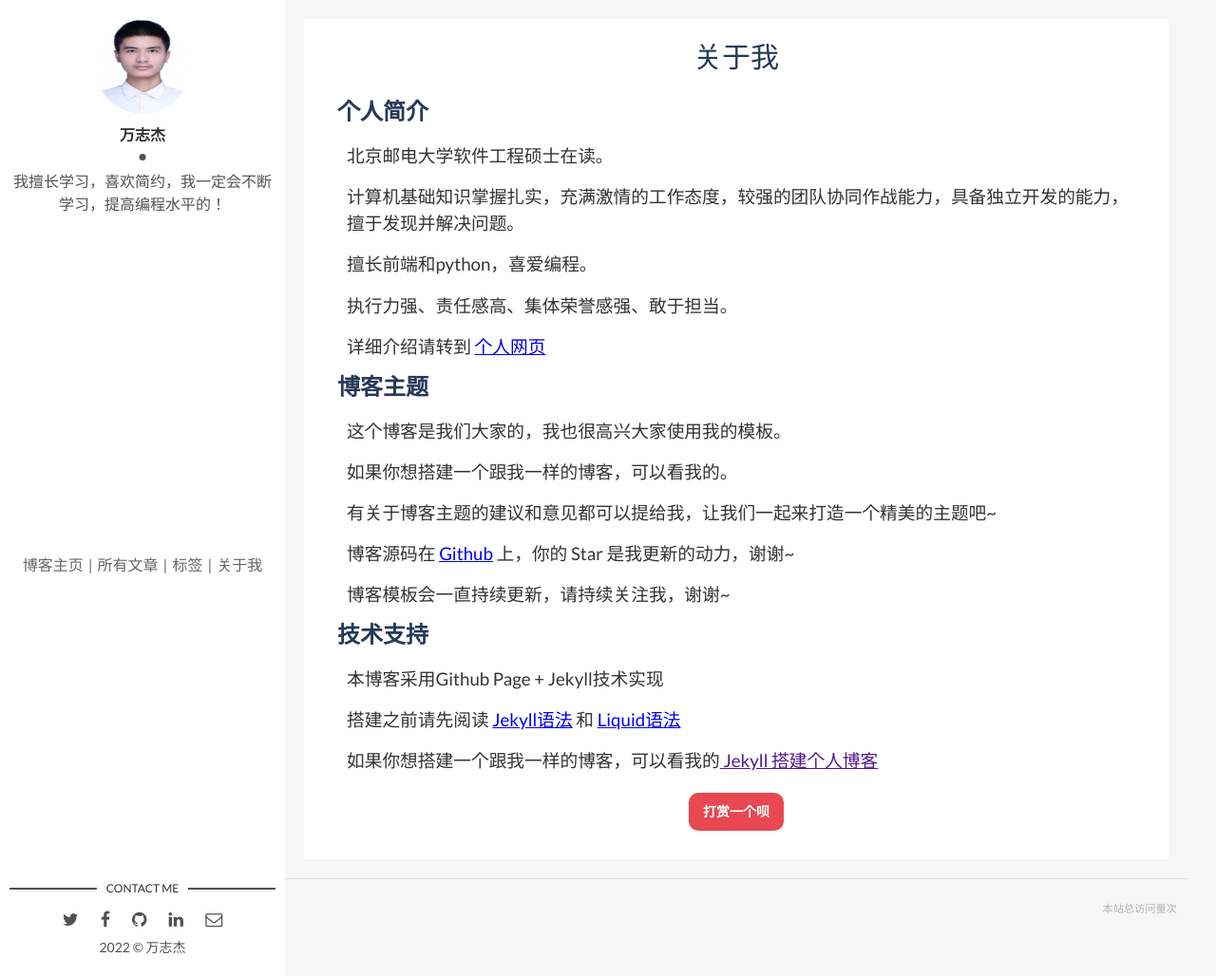
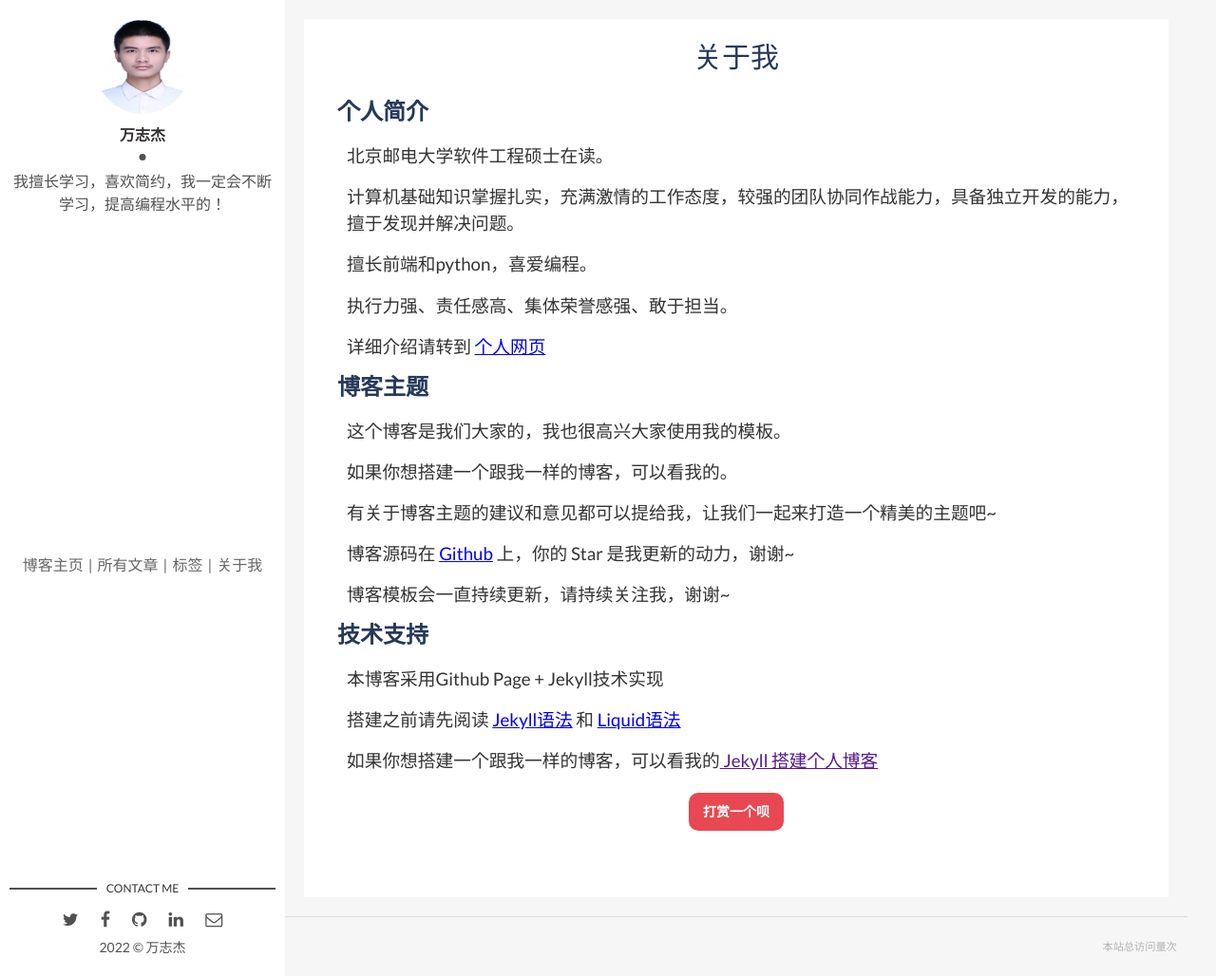
Before and after one commit to 19991010wan/19991010wan-Blog, a Jekyll site: the page built from about.html, in a window 1280 px wide and 1028 px high. Shown: the whole window at 95% size. Built offline with Jekyll 4.4.1, drawn with Linux system fonts in a browser that asks for light colours; nearby versions of some CDN libraries; comment, search, counter and statistics services are not loaded.

Commit message:
update css

```diff
--- a/assets/css/main.css
+++ b/assets/css/main.css
@@ -1288,6 +1288,8 @@ a.newer-posts:hover {
   text-align: center;
   margin: 20px auto;
 }*/
+.paper_pre_next {
+  padding: 0 0 40px 0; }
   .paper_pre_next .next {
     margin-top: 20px;
     float: right; }
--- a/assets/css/scss/parts/_post-page.scss
+++ b/assets/css/scss/parts/_post-page.scss
@@ -249,6 +249,7 @@
 
 
 .paper_pre_next {
+  padding: 0 0 40px 0;
   .next{
     margin-top: 20px;
     float:right;
```
Lines whose indentation alone changed are shown as unchanged.
